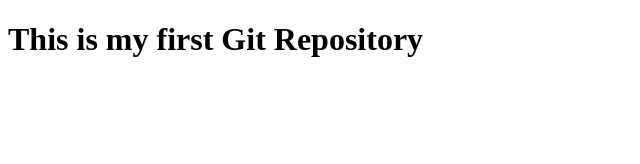
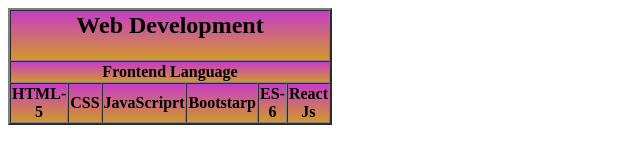
Before and after one commit to Nikhil5556/repoGit, a plain HTML site: page index.html in a window 1280 px wide. Shown: the whole page, without its empty margins (0-640 px from the left). Drawn offline with Linux system fonts and the light colour scheme.

Commit message:
My file Changed

```diff
--- a/index.html
+++ b/index.html
@@ -1,8 +1,32 @@
-<!doctype html>
-<html>
 <head>
-<title>my Git</title>
+	<style>
+		table{
+			height: 80px;
+			width: 150px;
+		}
+		tr,th{
+			background: linear-gradient(rgb(199, 60, 199),rgb(209, 152, 45));
+		}
+	</style>
 </head>
 <body>
-<h1>This is my first Git Repository</h1>
+<table border="2px" cellspacing="0">
+	<tr>
+		<th colspan="6">
+			<h2>Web Development</h2>
+		</th>
+	</tr>
+	<tr>
+		<th colspan="6">Frontend Language</th>
+	</tr>
+	<tr>
+		<th>HTML-5</th>
+		<th>CSS</th>
+		<th>JavaScriprt</th>
+		<th>Bootstarp</th>
+		<th>ES-6</th>
+		<th>React Js</th>
+	</tr>
+
+</table>
 </body>
```
